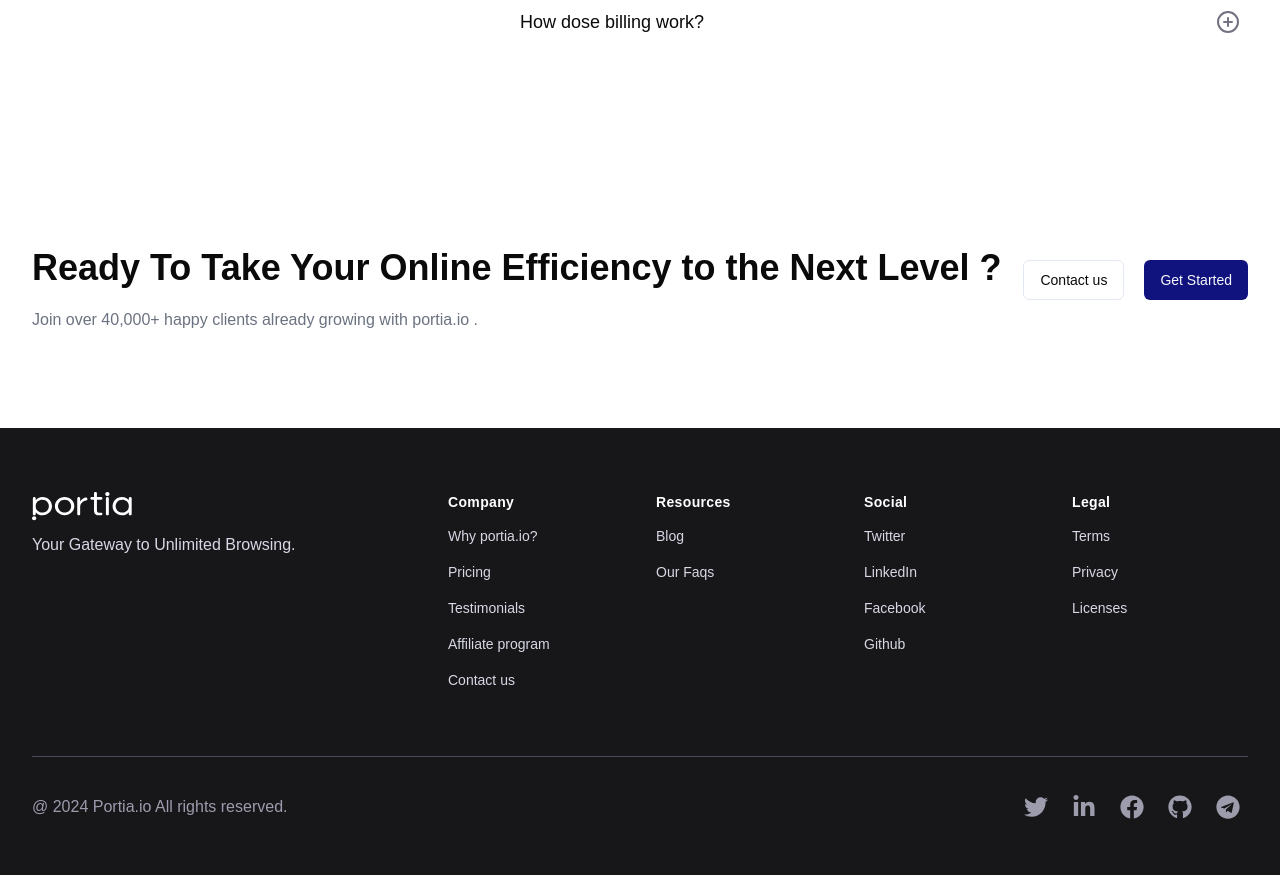
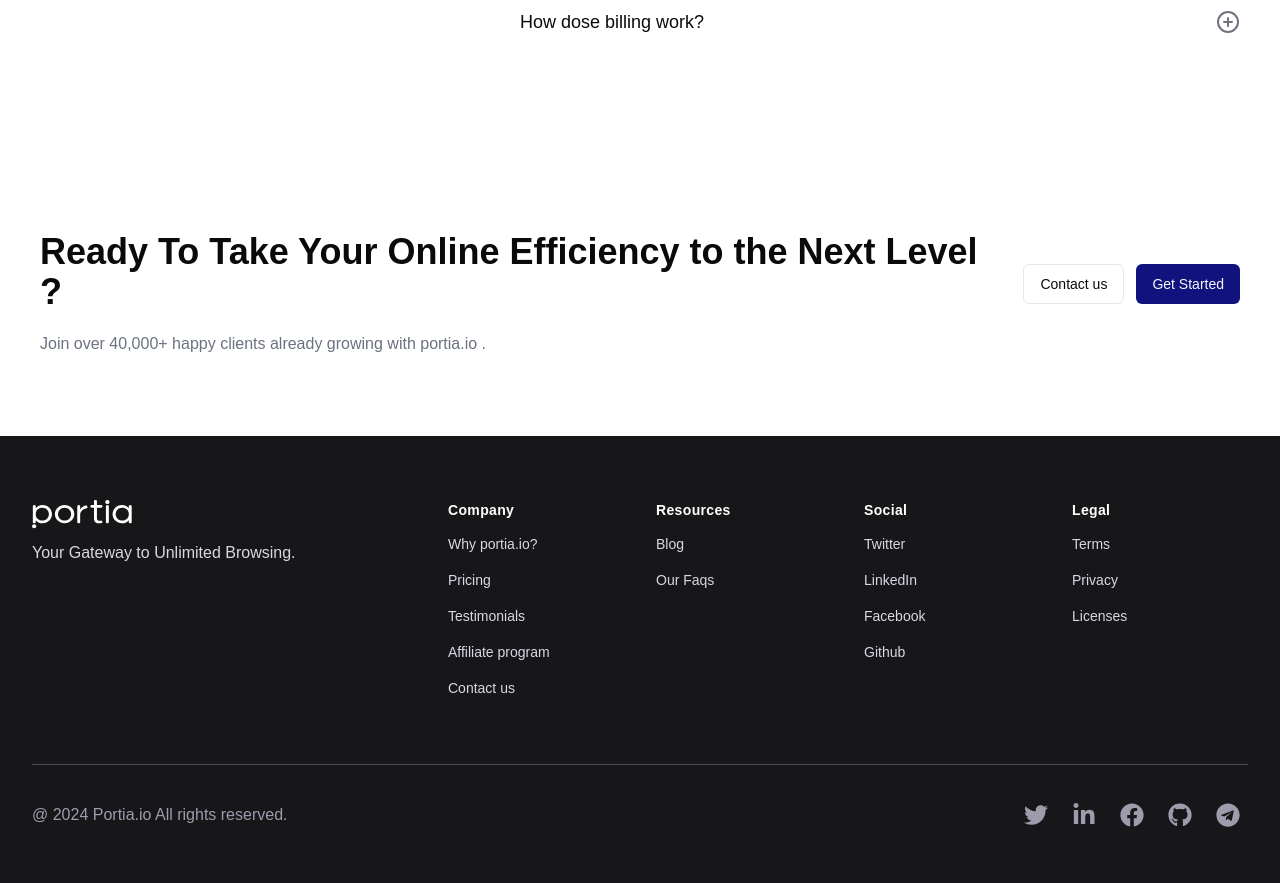
Before and after one commit to Saeed-Altout/portia, a Next.js app: page /why-portia-io in a window 1280 px wide. Shown: the part 2560-3443 px from the top of the page. Built offline with nearby package versions, Linux system fonts and the light colour scheme; a web font is replaced by a local one.

Commit message:
refactor CTA component.

```diff
--- a/app/(website)/_components/sections/cta.tsx
+++ b/app/(website)/_components/sections/cta.tsx
@@ -1,23 +1,23 @@
-import { Button } from "@/components/ui/button";
-import { Heading } from "@website/_components/common/heading";
+import { Button } from '@/components/ui/button';
 
-import React from "react";
+import { Heading } from '@website/_components/common/heading';
+
+import { Section } from '@website/_components/ui/section';
+import { Container } from '@website/_components/ui/container';
 
 export const CTA = () => {
 	return (
-    <section className="max-container section">
-      <Heading
-        title="Ready To Take Your Online Efficiency to the Next Level ?"
-        description="Join over 40,000+ happy clients already growing with portia.io ."
-        descriptionStyle="lg:text-xl lg:p-2"
-      >
-        <div className="flex items-center justify-center flex-col md:flex-row gap-5">
-          <Button variant="outline" className="w-full">
+		<Section space='wide'>
+			<Container size='wide'>
+				<Heading title='Ready To Take Your Online Efficiency to the Next Level ?' description='Join over 40,000+ happy clients already growing with portia.io .'>
+					<div className='flex items-center justify-center flex-col md:flex-row gap-3'>
+						<Button variant='outline' className='w-full'>
 							Contact us
 						</Button>
-          <Button className="w-full -order-1 md:order-1">Get Started</Button>
+						<Button className='w-full -order-1 md:order-1'>Get Started</Button>
 					</div>
 				</Heading>
-    </section>
+			</Container>
+		</Section>
 	);
 };
```
Lines whose indentation alone changed are shown as unchanged.
